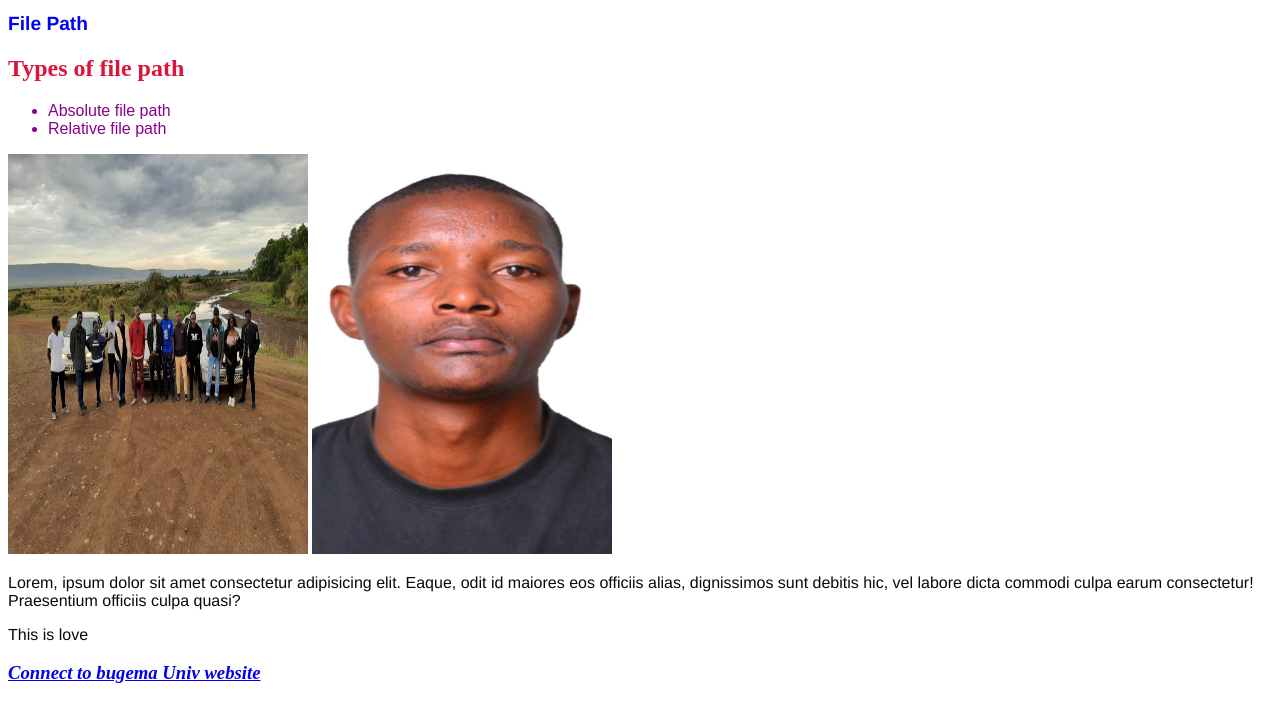
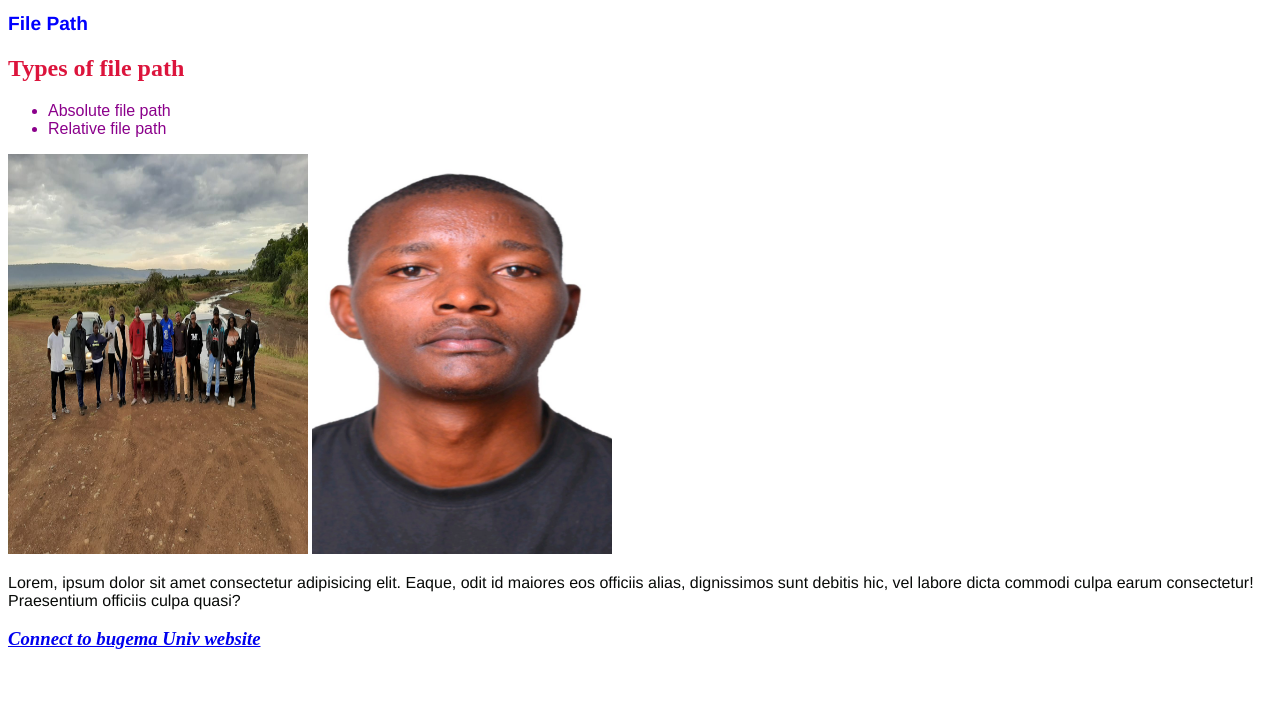
Before and after one commit to AnyonaKevin/file-paths, a plain HTML site: page index.html in a window 1280 px wide. Drawn offline with Linux system fonts and the light colour scheme.

Commit message:
full commited

```diff
--- a/index.html
+++ b/index.html
@@ -18,7 +18,6 @@
     <img src="Images/274f0d94f74848bd1a270d0aaafb177b.jpg">
 
     <p id="pstyles">Lorem, ipsum dolor sit amet consectetur adipisicing elit. Eaque, odit id maiores eos officiis alias, dignissimos sunt debitis hic, vel labore dicta commodi culpa earum consectetur! Praesentium officiis culpa quasi?</p>
-<P>This is love</P>
    <h3><a href="https://bugemauniv.ac.ug/">Connect to bugema Univ website</a></h3>
 </body>
 </html>
```
